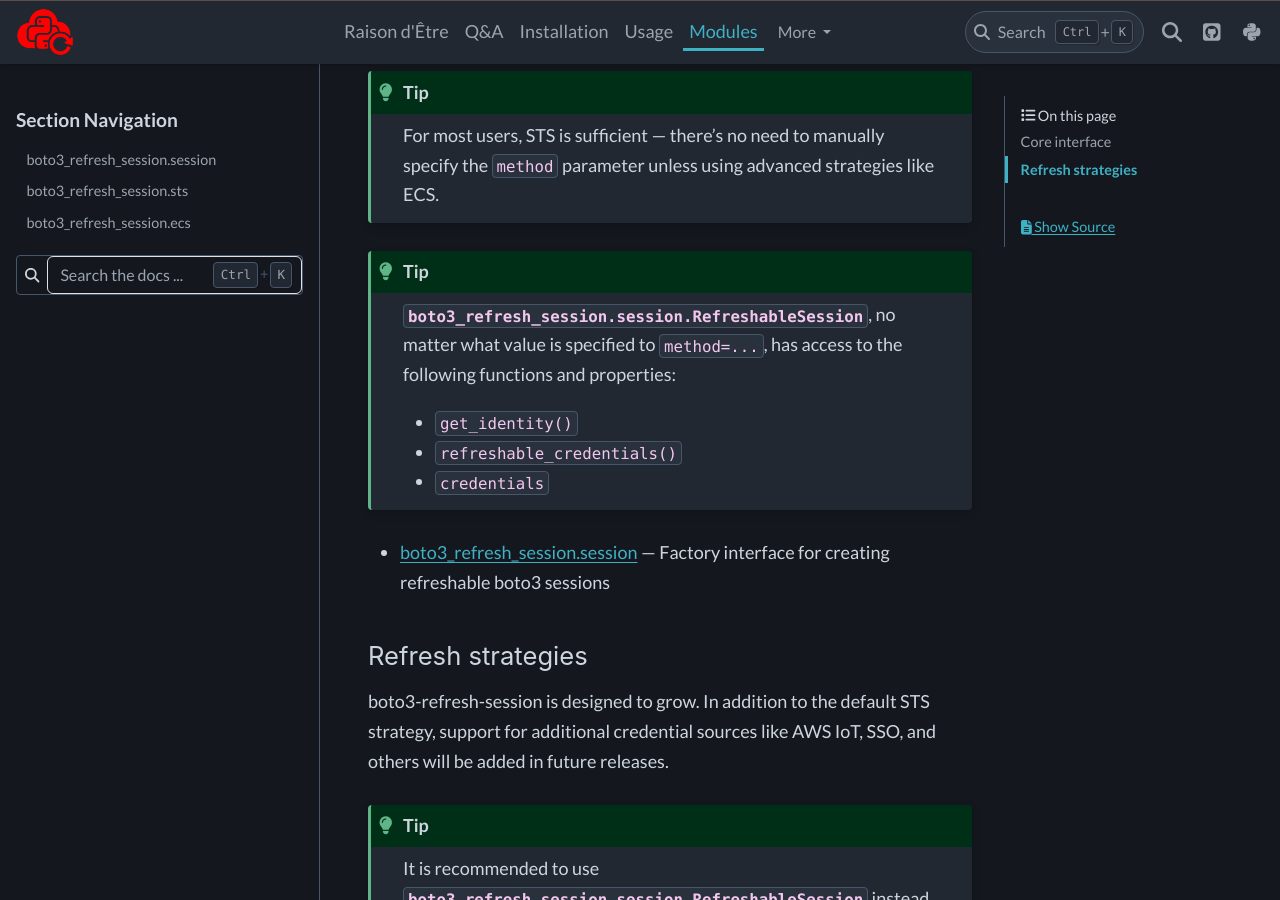
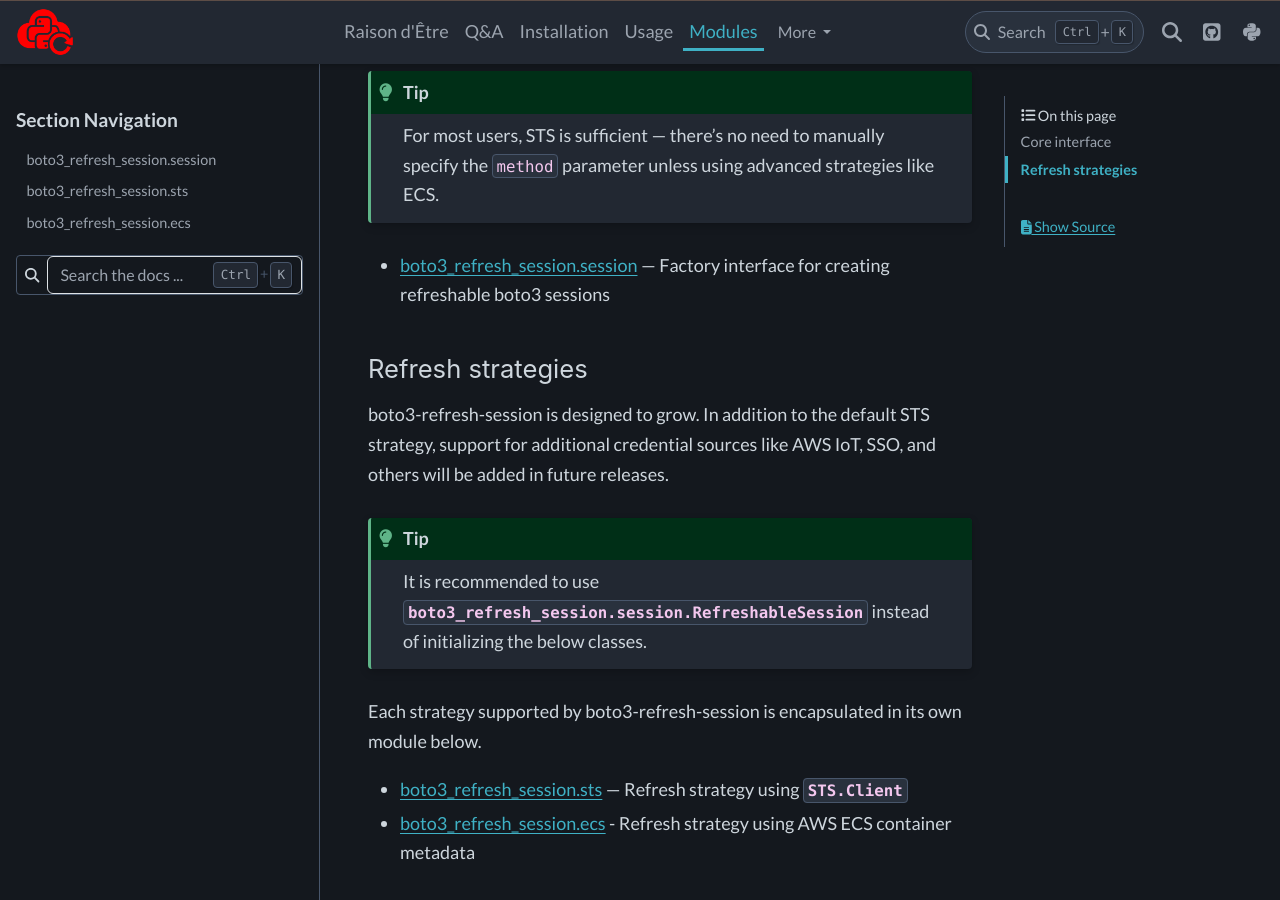
Before and after one commit to michaelthomasletts/boto3-refresh-session, a Sphinx documentation site: the page built from doc/modules/index.rst, in a window 1280 px wide and 900 px high, scrolled down 511 px. Built offline with Sphinx 7.4.7 and the PyData theme 0.15.4, drawn with Linux system fonts in a browser that asks for light colours.

Commit message:
doc updates:

```diff
--- a/doc/modules/index.rst
+++ b/doc/modules/index.rst
@@ -28,14 +28,6 @@ The :class:`boto3_refresh_session.session.RefreshableSession` class provides a u
 
    For most users, STS is sufficient — there’s no need to manually specify the ``method`` parameter unless using advanced strategies like ECS.
 
-.. tip::
-
-   :class:`boto3_refresh_session.session.RefreshableSession`, no matter what value is specified to ``method=...``, has access to the following functions and properties:
-
-   - ``get_identity()``
-   - ``refreshable_credentials()``
-   - ``credentials``
-
 - :ref:`session` — Factory interface for creating refreshable boto3 sessions
 
 Refresh strategies
```
